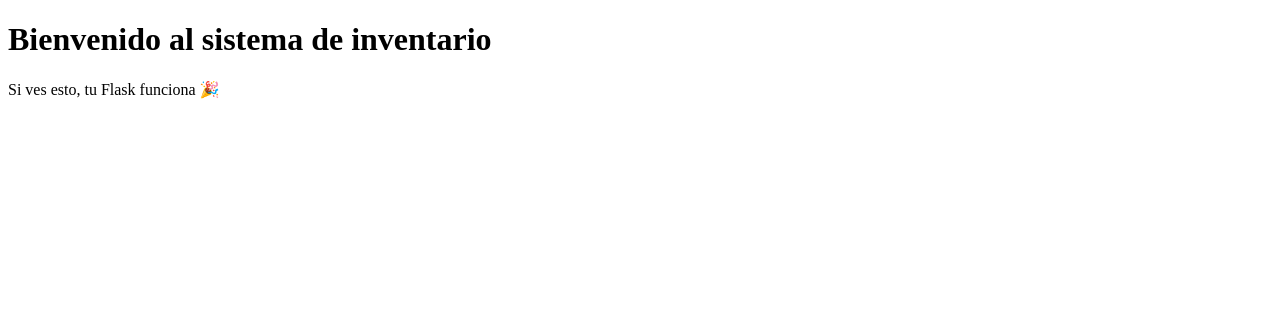
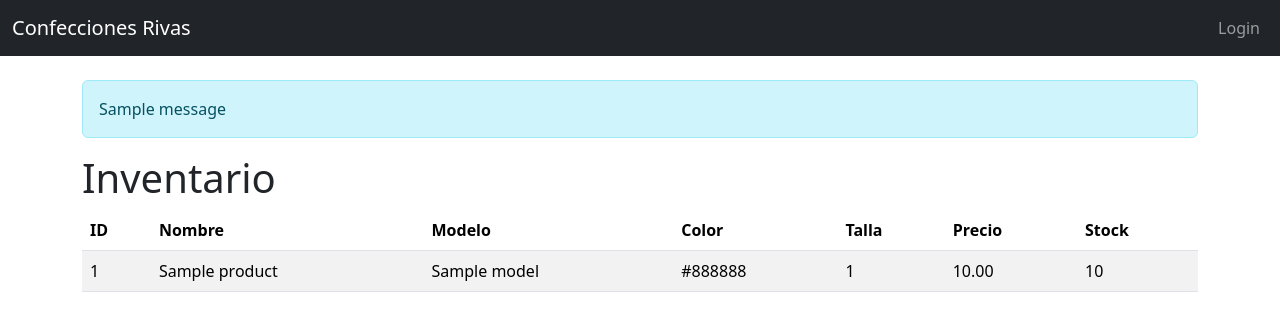
Before and after one commit to CodeNovaGZ/Inventario_Empresa, a Flask app: template templates/index.html in a window 1280 px wide. Shown: the top 331 px of the page. Run offline with Flask 3, Linux system fonts and the light colour scheme; the template is opened without the code that fills it: most values are stand-ins (such as "Sample title", 1, 10 or a date in 2020); one stand-in notice (Sample message) is shown.

Commit message:
Se implementó el backend del Inicio de sesión y ajustes en la interfaz, sistema en app.py para que funcione la página (básico), excel_utils.py se agrega pero no es funcional (Lo saqué de internet).

```diff
--- a/app.py
+++ b/app.py
@@ -1,11 +1,141 @@
-from flask import Flask, render_template
+from flask import Flask, render_template, request, redirect, url_for, session, flash
+from werkzeug.security import check_password_hash
+from datetime import datetime
+import excel_utils as utils
 
 app = Flask(__name__)
+app.secret_key = 'cambia_esto_por_una_clave_secreta'
 
-# Ruta principal
-@app.route("/")
+utils.ensure_files()
+
+def login_required(f):
+    from functools import wraps
+    @wraps(f)
+    def decorated(*args, **kwargs):
+        if not session.get('user_id'):
+            return redirect(url_for('login'))
+        return f(*args, **kwargs)
+    return decorated
+
+def admin_required(f):
+    from functools import wraps
+    @wraps(f)
+    def decorated(*args, **kwargs):
+        if not session.get('user_id') or not session.get('is_admin'):
+            flash('Se requiere acceso de administrador')
+            return redirect(url_for('login'))
+        return f(*args, **kwargs)
+    return decorated
+
+@app.route('/')
+@login_required
 def index():
-    return render_template("index.html")
+    products = utils.load_products()
+    return render_template('index.html', products=products)
 
-if __name__ == "__main__":
-    app.run(debug=True)
+@app.route('/login', methods=['GET','POST'])
+def login():
+    if session.get('user_id'):
+        return redirect(url_for('index'))
+    if request.method == 'POST':
+        username = request.form.get('username')
+        password = request.form.get('password')
+        users = utils.load_users()
+        user = next((u for u in users if u['username'] == username), None)
+        if user and check_password_hash(user['password_hash'], password):
+            session['user_id'] = user['id']
+            session['username'] = user['username']
+            session['is_admin'] = bool(user.get('is_admin'))
+            flash('Bienvenido!')
+            return redirect(url_for('index'))
+        else:
+            flash('Credenciales inválidas')
+    return render_template('login.html')
+
+@app.route('/logout')
+def logout():
+    session.clear()
+    return redirect(url_for('login'))
+
+@app.route('/admin')
+@admin_required
+def admin():
+    logs = utils.load_logs(200); products = utils.load_products()
+    prod_map = {p['id']: p['name'] for p in products}; enriched_logs=[]
+    for l in logs: enriched_logs.append({'id':l['id'],'product_name':prod_map.get(l['product_id'],'—'),'change_amount':l['change_amount'],'reason':l['reason'],'username':l['username'],'timestamp':l['timestamp']})
+    orders = utils.load_orders(100)
+    return render_template('admin.html', logs=enriched_logs, orders=orders)
+
+@app.route('/create_product', methods=['POST'])
+@admin_required
+def create_product():
+    name = request.form.get('name'); category = request.form.get('category'); model = request.form.get('model')
+    color = request.form.get('color'); size = request.form.get('size')
+    try: price = float(request.form.get('price') or 0)
+    except: price = 0.0
+    try: stock = int(request.form.get('stock') or 0)
+    except: stock = 0
+    created_at = datetime.utcnow().isoformat(); pid = utils._next_id_from_sheet(utils.PRODUCTS_XLSX,'products')
+    product = {'id':pid,'name':name,'category':category,'model':model,'color':color,'size':size,'price':price,'stock':stock,'created_at':created_at}
+    utils.save_product_row(product); utils.append_log(pid, stock, 'stock inicial', session.get('username')); flash('Producto creado')
+    return redirect(url_for('admin'))
+
+@app.route('/edit_product/<int:product_id>', methods=['GET','POST'])
+@admin_required
+def edit_product(product_id):
+    products = utils.load_products(); p = next((x for x in products if x['id']==product_id), None)
+    if not p: flash('Producto no encontrado'); return redirect(url_for('index'))
+    if request.method == 'POST':
+        p['name'] = request.form.get('name'); p['category'] = request.form.get('category'); p['model'] = request.form.get('model')
+        p['color'] = request.form.get('color'); p['size'] = request.form.get('size')
+        try: p['price'] = float(request.form.get('price') or 0)
+        except: p['price'] = 0
+        try: p['stock'] = int(request.form.get('stock') or 0)
+        except: p['stock'] = 0
+        utils.save_product_row(p); flash('Producto actualizado'); return redirect(url_for('index'))
+    return render_template('edit_product.html', p=p)
+
+@app.route('/delete_product/<int:product_id>', methods=['POST'])
+@admin_required
+def delete_product(product_id):
+    utils.delete_product_by_id(product_id); flash('Producto eliminado'); return redirect(url_for('index'))
+
+@app.route('/adjust_stock/<int:product_id>', methods=['POST'])
+@admin_required
+def adjust_stock(product_id):
+    try: change = int(request.form.get('change') or 0)
+    except: change = 0
+    reason = request.form.get('reason') or ''
+    products = utils.load_products(); p = next((x for x in products if x['id']==product_id), None)
+    if not p: flash('Producto no existe'); return redirect(url_for('index'))
+    p['stock'] = p['stock'] + change; utils.save_product_row(p); utils.append_log(product_id, change, reason, session.get('username')); flash('Stock ajustado')
+    return redirect(url_for('index'))
+
+@app.route('/create_order', methods=['GET','POST'])
+@login_required
+def create_order():
+    products = utils.load_products()
+    if request.method == 'POST':
+        product_ids = request.form.getlist('product_id'); qtys = request.form.getlist('qty'); notes = request.form.getlist('note')
+        items = []; total = 0.0; prod_map = {p['id']:p for p in products}
+        for i,pid_raw in enumerate(product_ids):
+            if not pid_raw: continue
+            pid = int(pid_raw); qty = int(qtys[i] or 1); prod = prod_map.get(pid)
+            if not prod: flash('Producto no encontrado'); return redirect(url_for('create_order'))
+            if prod['stock'] < qty: flash(f'Stock insuficiente para {prod["name"]}'); return redirect(url_for('create_order'))
+        for i,pid_raw in enumerate(product_ids):
+            if not pid_raw: continue
+            pid = int(pid_raw); qty = int(qtys[i] or 1); note = notes[i] if notes and i < len(notes) else ''
+            prod = prod_map.get(pid); prod['stock'] -= qty; utils.save_product_row(prod); utils.append_log(pid, -qty, 'venta/pedido', session.get('username'))
+            items.append({'id':pid,'name':prod['name'],'qty':qty,'price':prod['price'],'size':prod['size'],'color':prod['color'],'note':note}); total += prod['price'] * qty
+        order = {'customer_name':request.form.get('customer_name'),'address':request.form.get('address'),'city':request.form.get('city'),'phone':request.form.get('phone'),'items':items,'total_price':total,'created_at':datetime.utcnow().isoformat()}
+        utils.append_order(order); flash('Pedido registrado'); return redirect(url_for('orders'))
+    return render_template('create_order.html', products=products)
+
+@app.route('/orders')
+@login_required
+def orders():
+    orders = utils.load_orders(200); return render_template('orders.html', orders=orders)
+
+if __name__ == '__main__':
+    app.run(debug=True, host='0.0.0.0', port=5000)
--- /dev/null
+++ b/templates/admin.html
@@ -0,0 +1,5 @@
+{% extends 'base.html' %}
+{% block content %}
+<h2>Panel Admin</h2>
+<p>Logs y pedidos recientes.</p>
+{% endblock %}
--- /dev/null
+++ b/templates/base.html
@@ -0,0 +1,62 @@
+<!doctype html>
+<html lang="es">
+  <head>
+    <meta charset="utf-8">
+    <meta name="viewport" content="width=device-width, initial-scale=1">
+    <title>Inventario - Confecciones Rivas</title>
+    <link href="https://cdn.jsdelivr.net/npm/bootstrap@5.3.2/dist/css/bootstrap.min.css" rel="stylesheet">
+  </head>
+  <body>
+    <nav class="navbar navbar-expand-lg navbar-dark bg-dark mb-4">
+      <div class="container-fluid">
+        <a class="navbar-brand" href="{{ url_for('index') }}">Confecciones Rivas</a>
+        <button class="navbar-toggler" type="button" data-bs-toggle="collapse" data-bs-target="#navbarContent" aria-controls="navbarContent" aria-expanded="false" aria-label="Toggle navigation">
+          <span class="navbar-toggler-icon"></span>
+        </button>
+        <div class="collapse navbar-collapse" id="navbarContent">
+          <ul class="navbar-nav me-auto mb-2 mb-lg-0">
+            {% if session.get('user_id') %}
+              <li class="nav-item"><a class="nav-link" href="{{ url_for('index') }}">Inventario</a></li>
+              <li class="nav-item"><a class="nav-link" href="{{ url_for('create_order') }}">Crear Pedido</a></li>
+              <li class="nav-item"><a class="nav-link" href="{{ url_for('orders') }}">Pedidos</a></li>
+              {% if session.get('is_admin') %}
+                <li class="nav-item"><a class="nav-link" href="{{ url_for('admin') }}">Panel Admin</a></li>
+              {% endif %}
+            {% endif %}
+          </ul>
+
+          <ul class="navbar-nav ms-auto">
+            {% if session.get('username') %}
+              <li class="nav-item dropdown">
+                <a class="nav-link dropdown-toggle" href="#" id="userMenu" role="button" data-bs-toggle="dropdown" aria-expanded="false">
+                  {{ session.get('username') }}
+                </a>
+                <ul class="dropdown-menu dropdown-menu-end" aria-labelledby="userMenu">
+                  <li><a class="dropdown-item" href="#">Perfil</a></li>
+                  <li><hr class="dropdown-divider"></li>
+                  <li><a class="dropdown-item" href="{{ url_for('logout') }}">Cerrar sesión</a></li>
+                </ul>
+              </li>
+            {% else %}
+              <li class="nav-item"><a class="nav-link" href="{{ url_for('login') }}">Login</a></li>
+            {% endif %}
+          </ul>
+        </div>
+      </div>
+    </nav>
+
+    <div class="container">
+      {% with messages = get_flashed_messages() %}
+        {% if messages %}
+          {% for msg in messages %}
+            <div class="alert alert-info">{{ msg }}</div>
+          {% endfor %}
+        {% endif %}
+      {% endwith %}
+
+      {% block content %}{% endblock %}
+    </div>
+
+    <script src="https://cdn.jsdelivr.net/npm/bootstrap@5.3.2/dist/js/bootstrap.bundle.min.js"></script>
+  </body>
+</html>
--- a/templates/index.html
+++ b/templates/index.html
@@ -1,11 +1,25 @@
-<!DOCTYPE html>
-<html lang="es">
-<head>
-    <meta charset="UTF-8">
-    <title>Inventario</title>
-</head>
-<body>
-    <h1>Bienvenido al sistema de inventario</h1>
-    <p>Si ves esto, tu Flask funciona 🎉</p>
-</body>
-</html>
+{% extends 'base.html' %}
+{% block content %}
+<h1>Inventario</h1>
+<table class="table table-striped">
+  <thead><tr><th>ID</th><th>Nombre</th><th>Modelo</th><th>Color</th><th>Talla</th><th>Precio</th><th>Stock</th>{% if session.get('is_admin') %}<th>Acciones</th>{% endif %}</tr></thead>
+  <tbody>
+  {% for p in products %}
+    <tr>
+      <td>{{ p.id }}</td>
+      <td>{{ p.name }}</td>
+      <td>{{ p.model }}</td>
+      <td>{{ p.color }}</td>
+      <td>{{ p.size }}</td>
+      <td>{{ '%.2f'|format(p.price) }}</td>
+      <td>{{ p.stock }}</td>
+      {% if session.get('is_admin') %}
+      <td>
+        <a class="btn btn-sm btn-primary" href="{{ url_for('edit_product', product_id=p.id) }}">Editar</a>
+      </td>
+      {% endif %}
+    </tr>
+  {% endfor %}
+  </tbody>
+</table>
+{% endblock %}
--- /dev/null
+++ b/templates/orders.html
@@ -0,0 +1,5 @@
+{% extends 'base.html' %}
+{% block content %}
+<h2>Pedidos</h2>
+<p>Listado de pedidos</p>
+{% endblock %}
--- /dev/null
+++ b/users.json
@@ -0,0 +1 @@
+{"users": [{"id": 1, "username": "admin", "password_hash": "scrypt:32768:8:1$51N74q0ejfSEuXjW$326e53fb6b4cc6c0d4807796598cf180921ef22ce1662a7b6213cd28a8864e10e2b84a076d886c7aa720bdc82ccb9c1582b07f471e6903b2ed3f865cbafc79f3", "is_admin": true}]}
```
Also changed, not shown: excel_utils.py (added, +84 -0 lines), templates/create_order.html (added, +11 -0 lines), templates/edit_product.html (added, +8 -0 lines), templates/login.html (+16 -28 lines), 1 other file.
